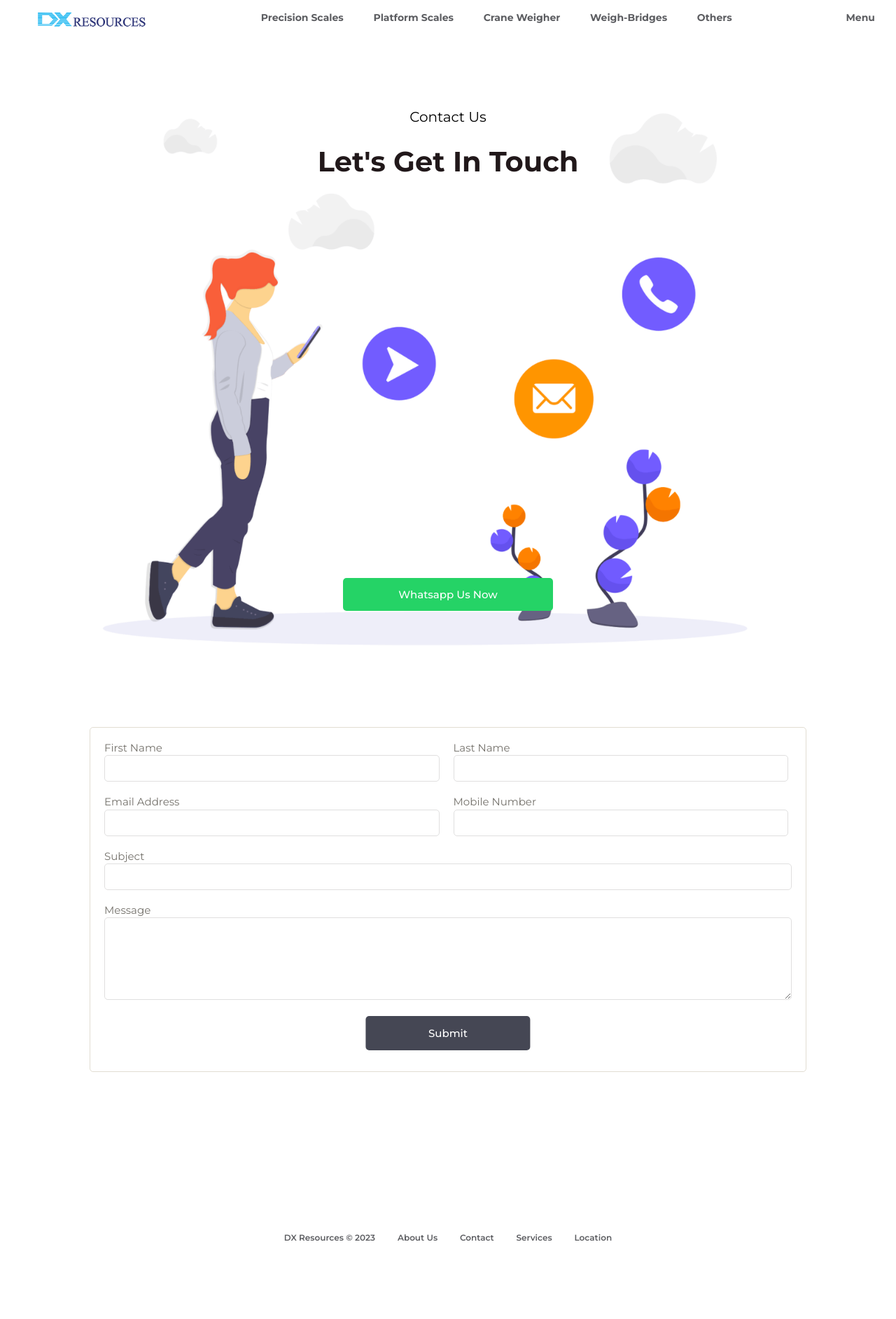
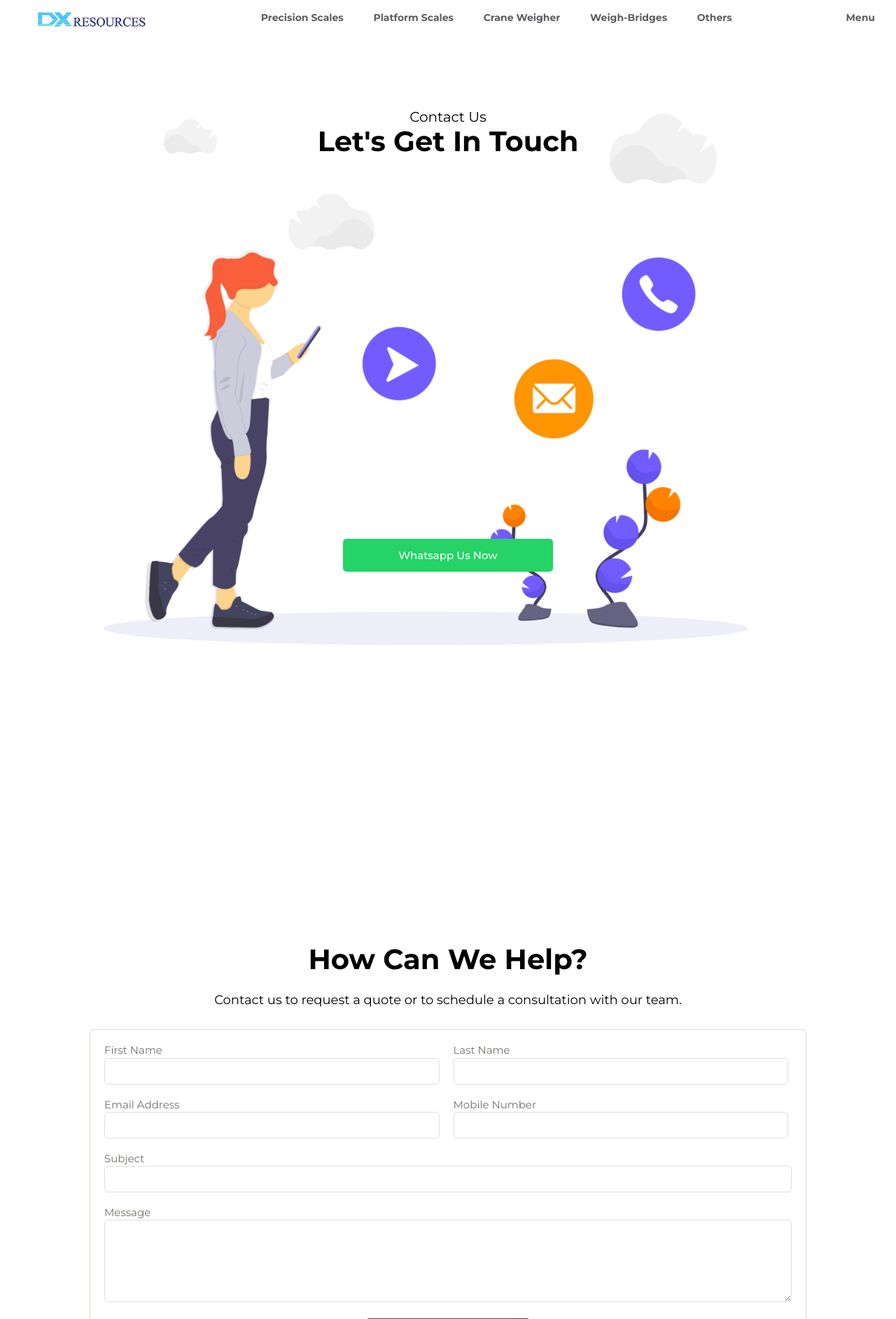
Before and after one commit to speedjin1995/dxweighing, a PHP site: page /actionpage.php in a window 1280 px wide. Shown: the top 1885 px of the page at 70% size. Before the commit the page ends 1774 px from the top, so only its background shows below. Run offline with PHP 8.4, Linux system fonts and the light colour scheme; some libraries are stand-ins or nearby versions; some web fonts are replaced.

Commit message:
move location to contact page

```diff
--- a/actionpage.php
+++ b/actionpage.php
@@ -3,12 +3,18 @@
 <?php
     include 'header.php';
 ?>
-
 <body>
   <?php
     include 'menu.php';
 ?>
-  <section class="section contact" style="top: 20%;">
+  <div style="position: relative">
+    <section class="section contact" style="
+          top: 20%;
+          height: 100vh;
+          width: 100%;
+          display: flex;
+          flex-direction: column;
+        ">
       <p style="
             justify-content: center;
             display: flex;
@@ -17,35 +23,66 @@
           ">
         Contact Us
       </p>
-    <div class="content">
-
-      <h1 class="title">Let's Get In Touch</h1>
-    </div>
-    <div class="button-container" style="top: 35% bottom: 100%">
+      <h1 class="title" style="text-align: center">Let's Get In Touch</h1>
+      <div class="button-container" style="position: relative; top: 52%">
         <a class="btn btn-primary" style="background: #25d366"
           href="https://api.whatsapp.com/send?phone=60124135822">Whatsapp Us Now</a>
       </div>
     </section>
-  <section class="section" style="height: 50%; padding-left: 10%; padding-right: 10%;">
+    <div style="
+          order: 2;
+          height: auto;
+          width: 100%;
+          display: flex;
+          flex-direction: column;
+          padding-left: 10%;
+          padding-right: 10%;
+        ">
+      <p style="
+            position: relative;
+            font-size: 40px;
+            padding-top: 5vh;
+            padding-bottom: 5vh;
+            margin-left: auto;
+            margin-right: auto;
+          "></p>
+      <h1 class="title" style="padding-top: 20%; text-align: center">
+        How Can We Help?
+      </h1>
+      <p style="
+            justify-content: center;
+            display: flex;
+            font-size: 18px;
+            text-align: center;
+            padding-top: 2vh;
+            padding-bottom: 3vh;
+          ">
+        Contact us to request a quote or to schedule a consultation with our
+        team.
+      </p>
       <div class="form-container">
-      <form  class="custom-form" action="php/contact.php" name="contactform" id="contactform">
+        <form class="custom-form" action="php/contact.php" name="contactform" id="contactform">
           <div class="form-grid">
             <div class="input-row">
-            <label style="padding-top: 20px;">First Name</label> <span id="userName-info" class="info"></span><br />
+              <label style="padding-top: 20px">First Name</label>
+              <span id="userName-info" class="info"></span><br />
               <input type="text" class="input-field" name="userName" id="userName" />
             </div>
             <div class="input-row">
-            <label style="padding-top: 20px;">Last Name</label> <span id="lastName-info" class="info"></span><br />
+              <label style="padding-top: 20px">Last Name</label>
+              <span id="lastName-info" class="info"></span><br />
               <input type="text" class="input-field" name="lastName" id="lastName" />
             </div>
           </div>
           <div class="form-grid">
             <div class="input-row">
-            <label>Email Address</label> <span id="userEmail-info" class="info"></span><br />
+              <label>Email Address</label>
+              <span id="userEmail-info" class="info"></span><br />
               <input type="text" class="input-field" name="userEmail" id="userEmail" />
             </div>
             <div class="input-row">
-            <label>Mobile Number</label> <span id="mobile-info" class="info"></span><br />
+              <label>Mobile Number</label>
+              <span id="mobile-info" class="info"></span><br />
               <input type="text" class="input-field" name="mobile" id="mobile" />
             </div>
           </div>
@@ -54,18 +91,21 @@
             <input type="text" class="input-field" name="subject" id="subject" />
           </div>
           <div class="input-row">
-          <label>Message</label> <span id="userMessage-info" class="info"></span><br />
+            <label>Message</label>
+            <span id="userMessage-info" class="info"></span><br />
             <textarea name="content" id="content" class="input-field" cols="60" rows="6"></textarea>
           </div>
-        <div class="button-container" style="position: relative; justify-content: center;">
-          <input type="submit" name="send" style="background: rgba(23, 26, 42, 0.8);
+          <div class="button-container" style="position: relative; justify-content: center">
+            <input type="submit" name="send" style="
+                  background: rgba(23, 26, 42, 0.8);
                   color: white;
                   font-size: 1.5rem;
-            font-family: 'Montserrat', sans-serif;" class="btn btn-primary" value="Submit" />
+                  font-family: 'Montserrat', sans-serif;
+                " class="btn btn-primary" value="Submit" />
 
             <div id="statusMessage">
               <?php if (! empty($message)) { ?>
-            <p class='<?php echo $type; ?>Message'>
+              <p class="<?php echo $type; ?>Message">
                 <?php echo $message; ?>
               </p>
               <?php } ?>
@@ -73,15 +113,78 @@
           </div>
         </form>
       </div>
-    <footer class="footer" style="padding-top: 200px; padding-left: 0%; padding-right: 0%;">
+    </div>
+    <div style="
+          order: 3;
+          height: 100vh;
+          width: 100%;
+          background-repeat: no-repeat;
+          background-position: center;
+          background-size: cover;
+          display: flex;
+          flex-direction: column;
+        ">
+      <div style="top: auto; padding-top: 10%">
+        <h1 class="title" style="padding-top: 20%; text-align: center">
+          Office
+        </h1>
+        <div style="
+              padding-top: 2%;
+              padding-left: 15%;
+              padding-right: 15%;
+              position: relative;
+            ">
+          <div class="google-map">
+            <iframe
+              src="https://www.google.com/maps/embed?pb=!1m17!1m12!1m3!1d3972.040221774075!2d100.38185207472789!3d5.410845335092811!2m3!1f0!2f0!3f0!3m2!1i1024!2i768!4f13.1!3m2!1m1!2zNcKwMjQnMzkuMCJOIDEwMMKwMjMnMDMuOSJF!5e0!3m2!1sen!2smy!4v1688883915118!5m2!1sen!2smy"
+              width="600" height="450" style="border: 0" allowfullscreen="" loading="lazy"
+              referrerpolicy="no-referrer-when-downgrade"></iframe>
+          </div>
+        </div>
+        <p style="
+              display: flex;
+              font-size: 18px;
+              text-align: left;
+              padding: 0 15% 20px 15%;
+              font-weight: bold;
+            ">
+          DX Resources Store
+        </p>
+        <p style="
+              display: flex;
+              font-size: 16px;
+              text-align: left;
+              padding: 0 15% 20px 15%;
+            ">
+          No. 27, Ground Floor, Jalan Bagan 23, Taman Bagan, 13400
+          Butterworth, Penang.
+        </p>
+        <p style="
+              display: flex;
+              font-size: 16px;
+              text-align: left;
+              padding: 0 15% 20px 15%;
+            ">
+          +6012- 413 5822
+        </p>
+        <p style="
+              display: flex;
+              font-size: 16px;
+              text-align: left;
+              padding: 0 15% 20px 15%;
+              text-transform: none;
+            ">
+          admin@dx-resources.com
+        </p>
+      </div>
+      <footer class="footer" style="z-index: 9; margin-top: auto">
         <?php
     include 'footer.php';
 ?>
       </footer>
-  </section>
-
+    </div>
+  </div>
   <?php
-
 function strip_crlf($string)
 {
     return str_replace("\r\n", "", $string);
@@ -103,13 +206,8 @@ if (! empty($_POST["send"])) {
     } else {
         // appending \r\n at the end of mailheaders for end
         $mailHeaders = "From: " . $name . " ". $lastname . "<" . $email . ">\r\n";
-        if (mail($toEmail, $subject, $content, $mailHeaders)) {
-            $message = "Your contact information is received successfully.";
-            $type = "success";
-        }
-    }
-}
-?>
+    if (mail($toEmail, $subject, $content, $mailHeaders)) { $message = "Your
+    contact information is received successfully."; $type = "success"; } } } ?>
 
   <script src="https://code.jquery.com/jquery-2.1.1.min.js" type="text/javascript"></script>
 
@@ -118,7 +216,7 @@ if (! empty($_POST["send"])) {
       var valid = true;
 
       $(".info").html("");
-      $(".input-field").css('border', '#e0dfdf 1px solid');
+      $(".input-field").css("border", "#e0dfdf 1px solid");
       var userName = $("#userName").val();
       var lastName = $("#lastName").val();
       var userEmail = $("#userEmail").val();
@@ -127,33 +225,33 @@ if (! empty($_POST["send"])) {
 
       if (userName == "") {
         $("#userName-info").html("Required.");
-        $("#userName").css('border', '#e66262 1px solid');
+        $("#userName").css("border", "#e66262 1px solid");
         valid = false;
       }
       if (lastName == "") {
         $("#lastName-info").html("Required.");
-        $("#lastName").css('border', '#e66262 1px solid');
+        $("#lastName").css("border", "#e66262 1px solid");
         valid = false;
       }
       if (userEmail == "") {
         $("#userEmail-info").html("Required.");
-        $("#userEmail").css('border', '#e66262 1px solid');
+        $("#userEmail").css("border", "#e66262 1px solid");
         valid = false;
       }
       if (!userEmail.match(/^([\w-\.]+@([\w-]+\.)+[\w-]{2,4})?$/)) {
         $("#userEmail-info").html("Invalid Email Address.");
-        $("#userEmail").css('border', '#e66262 1px solid');
+        $("#userEmail").css("border", "#e66262 1px solid");
         valid = false;
       }
 
       if (subject == "") {
         $("#subject-info").html("Required.");
-        $("#subject").css('border', '#e66262 1px solid');
+        $("#subject").css("border", "#e66262 1px solid");
         valid = false;
       }
       if (content == "") {
         $("#userMessage-info").html("Required.");
-        $("#content").css('border', '#e66262 1px solid');
+        $("#content").css("border", "#e66262 1px solid");
         valid = false;
       }
       return valid;
@@ -164,5 +262,4 @@ if (! empty($_POST["send"])) {
     crossorigin="anonymous" referrerpolicy="no-referrer"></script>
   <script src="assets/js/index.js"></script>
 </body>
-
 </html>
--- a/footer.php
+++ b/footer.php
@@ -4,6 +4,5 @@
         <li><a href="about.php">about us</a></li>
         <li><a href="actionpage.php">contact</a></li>
         <li><a href="service.php">services</a></li>
-        <li><a href="location.php">location</a></li>
     </ul>
 </div>
--- a/menu.php
+++ b/menu.php
@@ -35,6 +35,5 @@
         <li><a href="about.php" class="nav-link">about us</a></li>
         <li><a href="actionpage.php" class="nav-link">contact</a></li>
         <li><a href="service.php" class="nav-link">services</a></li>
-        <li><a href="location.php" class="nav-link">location</a></li>
     </ul>
 </nav>
```
Also changed, not shown: about.php (+6 -10 lines), 1 other file. Lines whose indentation alone changed are shown as unchanged.
